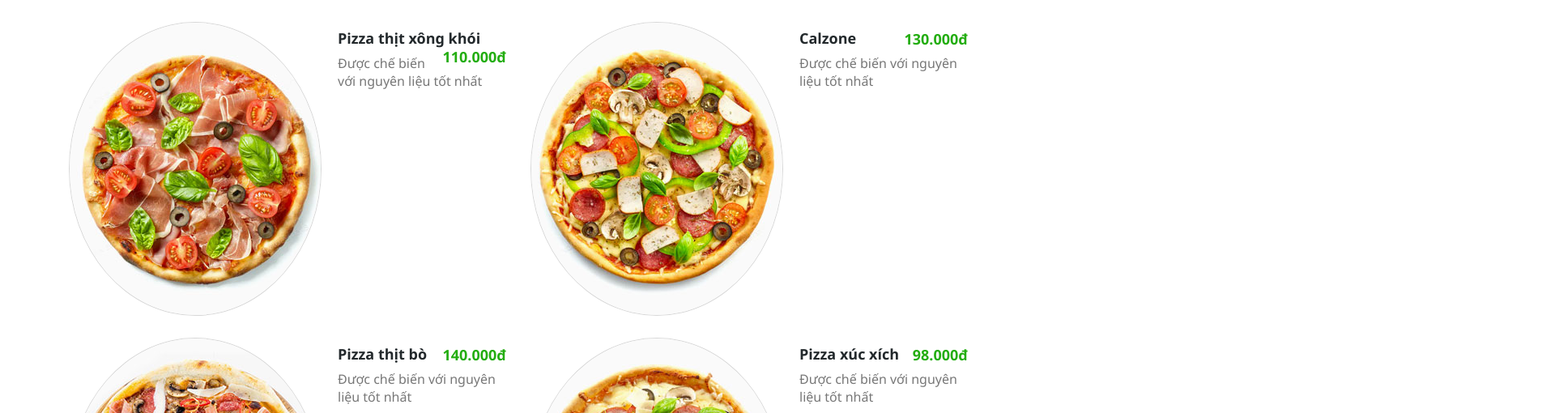
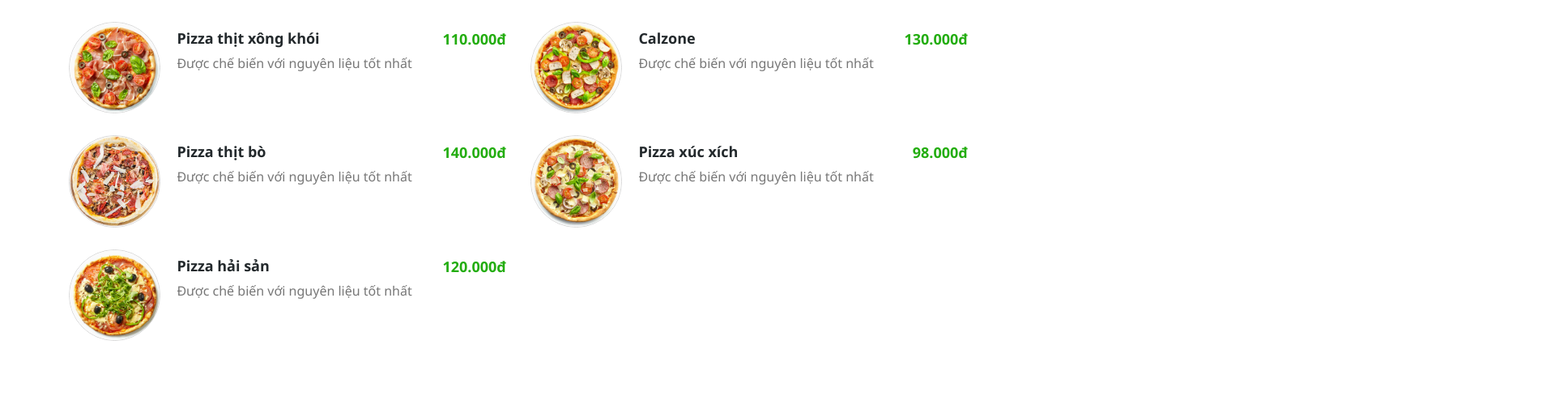
Before and after one commit to canh8386/nha-hang-CSE702025-N04-Nhom-18., a website: page menu.html in a window 1280 px wide. Shown: the part 606-1116 px from the top of the page at 81% size, 1920 px wide, since content can reach past the window. Drawn offline with nearby package versions, Linux system fonts and the light colour scheme.

Commit message:
Update style-menu.css

```diff
--- a/assets/css/style-menu.css
+++ b/assets/css/style-menu.css
@@ -617,3 +617,12 @@ footer p {
         font-size: 1.4rem; /* Kích thước chữ nhỏ hơn trên mobile */
     }
 }
+/* Tìm đoạn CSS này trong file style-menu.css của bạn */
+#menu .menu-list .img-menu img {
+  border: 1px solid #d7d7d7;
+  border-radius: 50%;
+  /* THÊM HOẶC CHỈNH SỬA 2 DÒNG DƯỚI ĐÂY */
+  width: 3cm; /* Hoặc 90px nếu muốn dùng pixel */
+  height: 3cm; /* Hoặc 90px nếu muốn dùng pixel */
+  object-fit: cover; /* Đảm bảo ảnh không bị méo */
+}
```
